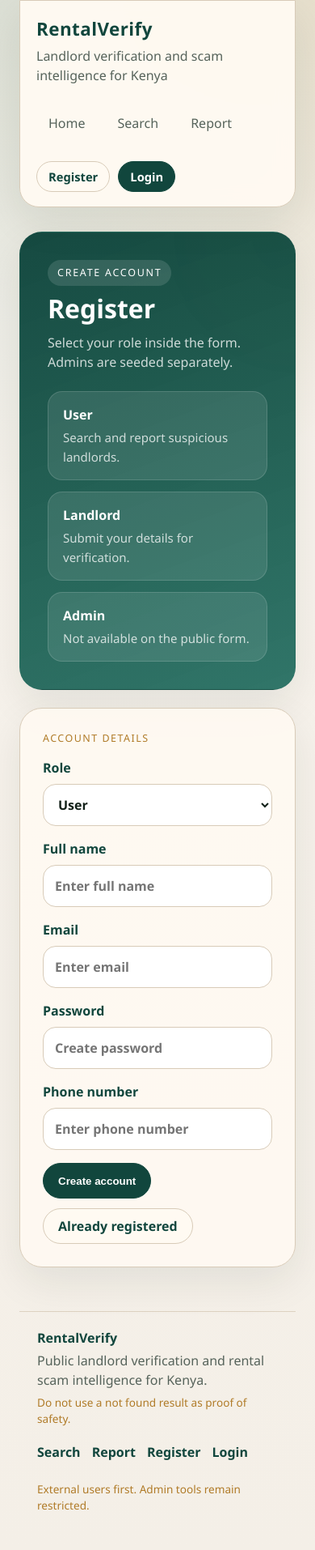
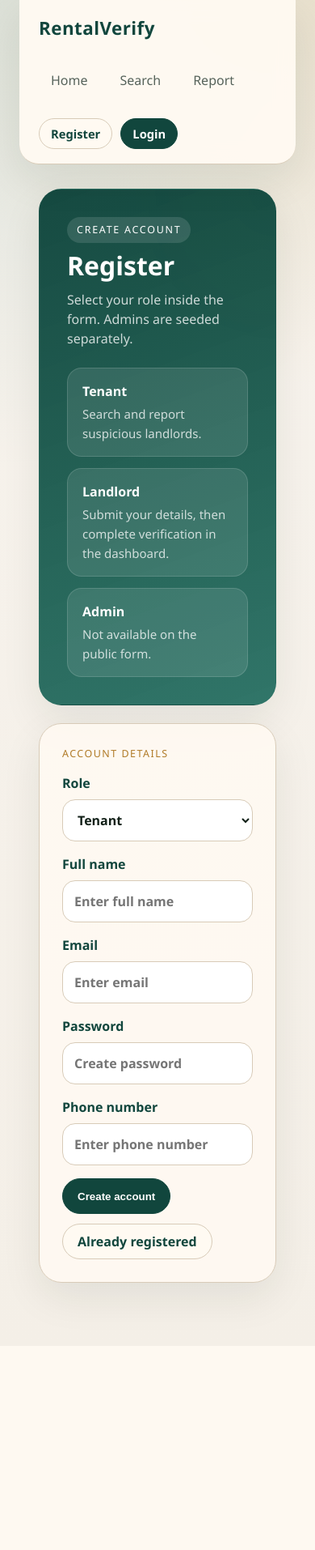
Before and after one commit to Elizabethgitacu/rentalverify, a FastAPI app: page /register in a window 390 px wide. Shown: the whole page at 81% size. After the commit the page ends 1627 px from the top, so only its background shows below. Run offline with FastAPI, Linux system fonts and the light colour scheme.

Commit message:
Refactor user roles and dashboard structure; update templates for tenant functionality
- Updated .gitignore to exclude app/uploads/
- Changed user references to tenant in README.md and main.py
- Added tenant dashboard and login functionality in main.py
- Updated database schema in storage.py to include tenant-specific fields
- Modified templates for login, registration, and dashboards to reflect tenant role
- Enhanced CSS for better layout and responsiveness
- Implemented document upload functionality for landlords

```diff
--- a/app/main.py
+++ b/app/main.py
@@ -1,13 +1,14 @@
 import os
 from pathlib import Path
 
-from fastapi import FastAPI, Form, Query, Request
+from fastapi import FastAPI, File, Form, Query, Request, UploadFile
 from fastapi.responses import HTMLResponse, RedirectResponse
 from fastapi.staticfiles import StaticFiles
 from fastapi.templating import Jinja2Templates
 from starlette.middleware.sessions import SessionMiddleware
 
 from app.storage import (
+    add_landlord_documents,
     approve_landlord,
     authenticate,
     close_report,
@@ -15,11 +16,13 @@ from app.storage import (
     create_scam_report,
     dashboard_stats,
     demo_store,
+    get_landlord_documents,
     get_landlord_profile_by_email,
     get_pending_landlords,
     get_recent_reports,
     get_recent_searches,
     get_reports,
+    get_tenant_profile_by_email,
     get_user_dashboard_overview,
     homepage_stats,
     escalate_report,
@@ -27,10 +30,13 @@ from app.storage import (
     reject_landlord,
     search_landlord,
     search_timeline,
+    update_landlord_profile,
+    update_tenant_profile,
 )
 
 
 BASE_DIR = Path(__file__).resolve().parent
+UPLOAD_DIR = BASE_DIR / "uploads"
 app = FastAPI(title="RentalVerify")
 app.add_middleware(
     SessionMiddleware,
@@ -57,12 +63,18 @@ def redirect(url: str) -> RedirectResponse:
 
 def is_role(request: Request, role: str) -> bool:
     user = request.session.get("user")
-    return bool(user and user.get("role") == role)
+    if not user:
+        return False
+    current_role = user.get("role")
+    if role == "tenant":
+        return current_role in {"tenant", "user"}
+    return current_role == role
 
 
 def dashboard_url_for_role(role: str) -> str:
     return {
-        "user": "/user/dashboard",
+        "tenant": "/tenant/dashboard",
+        "user": "/tenant/dashboard",
         "landlord": "/landlord/dashboard",
         "admin": "/admin/dashboard",
     }.get(role, "/")
@@ -72,6 +84,18 @@ def demo_landlord_profile() -> dict:
     profile = demo_store.landlords[0].copy()
     profile["status"] = "Pending Review"
     return profile
+
+
+def _save_upload(email: str, label: str, upload: UploadFile) -> str:
+    UPLOAD_DIR.mkdir(parents=True, exist_ok=True)
+    safe_name = upload.filename or f"{label}.bin"
+    safe_name = safe_name.replace("/", "_").replace("\\", "_")
+    target_dir = UPLOAD_DIR / email.replace("@", "_at_")
+    target_dir.mkdir(parents=True, exist_ok=True)
+    target_path = target_dir / f"{label}_{safe_name}"
+    with target_path.open("wb") as buffer:
+        buffer.write(upload.file.read())
+    return str(target_path)
 
 
 @app.get("/", response_class=HTMLResponse)
@@ -95,10 +119,10 @@ def home(request: Request):
 
 
 @app.get("/login", response_class=HTMLResponse)
-def login_page(request: Request, role: str = Query(default="user")):
+def login_page(request: Request, role: str = Query(default="tenant")):
     role = role.lower()
-    if role not in {"user", "landlord", "admin"}:
-        role = "user"
+    if role not in {"tenant", "landlord", "admin"}:
+        role = "tenant"
     return render(
         request,
         "login.html",
@@ -115,6 +139,8 @@ def login_submit(
     password: str = Form(...),
 ):
     role = role.lower()
+    if role == "user":
+        role = "tenant"
     if authenticate(email, password, role):
         request.session["user"] = {"role": role, "email": email, "name": role.title()}
         if role == "landlord":
@@ -130,10 +156,10 @@ def login_submit(
 
 
 @app.get("/register", response_class=HTMLResponse)
-def register_page(request: Request, role: str = Query(default="user")):
+def register_page(request: Request, role: str = Query(default="tenant")):
     role = role.lower()
-    if role not in {"user", "landlord"}:
-        role = "user"
+    if role not in {"tenant", "landlord"}:
+        role = "tenant"
     return render(
         request,
         "register.html",
@@ -156,10 +182,11 @@ def register_submit(
     ownership_notes: str = Form(""),
 ):
     role = role.lower()
-    if role not in {"user", "landlord"}:
-        return render(request, "register.html", active_page="register", role="user", error="Choose User or Landlord.")
-    if role == "landlord" and not all([national_id_number.strip(), m_pesa_number.strip(), property_location.strip()]):
-        return render(request, "register.html", active_page="register", role=role, error="Landlord registration needs ID, M-Pesa, and property location.")
+    role = role.lower()
+    if role not in {"tenant", "landlord"}:
+        return render(request, "register.html", active_page="register", role="tenant", error="Choose Tenant or Landlord.")
+    if role == "landlord" and not phone_number.strip():
+        return render(request, "register.html", active_page="register", role=role, error="Landlord registration needs a phone number.")
     try:
         account = create_account(
             {
@@ -311,9 +338,26 @@ def landlord_login_submit(
     return redirect("/login?role=landlord")
 
 
+@app.get("/tenant/login", response_class=HTMLResponse)
+def tenant_login(request: Request):
+    return redirect("/login?role=tenant")
+
+
 @app.get("/user/login", response_class=HTMLResponse)
 def user_login(request: Request):
-    return redirect("/login?role=user")
+    return redirect("/login?role=tenant")
+
+
+@app.post("/tenant/login", response_class=HTMLResponse)
+def tenant_login_submit(
+    request: Request,
+    email: str = Form(...),
+    password: str = Form(...),
+):
+    if authenticate(email, password, "tenant"):
+        request.session["user"] = {"role": "tenant", "email": email, "name": "Tenant"}
+        return redirect("/tenant/dashboard")
+    return redirect("/login?role=tenant")
 
 
 @app.post("/user/login", response_class=HTMLResponse)
@@ -322,24 +366,42 @@ def user_login_submit(
     email: str = Form(...),
     password: str = Form(...),
 ):
-    if authenticate(email, password, "user"):
-        request.session["user"] = {"role": "user", "email": email, "name": "User"}
-        return redirect("/user/dashboard")
-    return redirect("/login?role=user")
+    return tenant_login_submit(request, email=email, password=password)
+
+
+@app.get("/tenant/dashboard", response_class=HTMLResponse)
+def tenant_dashboard(request: Request):
+    if not is_role(request, "tenant"):
+        return redirect("/login?role=tenant")
+    user = request.session.get("user") or {}
+    profile = get_tenant_profile_by_email(user.get("email", "")) or {"national_id_number": "", "m_pesa_number": "", "profile_status": "incomplete"}
+    return render(
+        request,
+        "tenant_dashboard.html",
+        active_page="tenant_dashboard",
+        profile=profile,
+        overview=get_user_dashboard_overview(),
+        recent_searches=get_recent_searches(),
+        recent_reports=get_recent_reports(),
+    )
 
 
 @app.get("/user/dashboard", response_class=HTMLResponse)
 def user_dashboard(request: Request):
-    if not is_role(request, "user"):
-        return redirect("/login?role=user")
-    return render(
-        request,
-        "user_dashboard.html",
-        active_page="user_dashboard",
-        overview=get_user_dashboard_overview(),
-        recent_searches=get_recent_searches(),
-        recent_reports=get_recent_reports(),
-    )
+    return redirect("/tenant/dashboard")
+
+
+@app.post("/tenant/profile")
+def tenant_profile_submit(
+    request: Request,
+    national_id_number: str = Form(...),
+    m_pesa_number: str = Form(...),
+):
+    if not is_role(request, "tenant"):
+        return redirect("/login?role=tenant")
+    user = request.session.get("user") or {}
+    update_tenant_profile(user.get("email", ""), national_id_number, m_pesa_number)
+    return redirect("/tenant/dashboard")
 
 
 @app.get("/landlord/dashboard", response_class=HTMLResponse)
@@ -348,18 +410,53 @@ def landlord_dashboard(request: Request):
         return redirect("/login?role=landlord")
     user = request.session.get("user") or {}
     profile = request.session.get("landlord_profile") or get_landlord_profile_by_email(user.get("email", "")) or demo_landlord_profile()
+    documents = get_landlord_documents(user.get("email", ""))
     return render(
         request,
         "landlord_dashboard.html",
         active_page="landlord_dashboard",
         profile=profile,
-        documents=[
-            "National ID copy",
-            "Property ownership document",
-            "Passport photo",
-            "Phone number confirmation",
-        ],
+        documents=documents,
     )
+
+
+@app.post("/landlord/profile")
+def landlord_profile_submit(
+    request: Request,
+    national_id_number: str = Form(...),
+    m_pesa_number: str = Form(...),
+    property_location: str = Form(...),
+    ownership_notes: str = Form(""),
+):
+    if not is_role(request, "landlord"):
+        return redirect("/login?role=landlord")
+    user = request.session.get("user") or {}
+    update_landlord_profile(user.get("email", ""), national_id_number, m_pesa_number, property_location, ownership_notes)
+    request.session["landlord_profile"] = get_landlord_profile_by_email(user.get("email", "")) or demo_landlord_profile()
+    return redirect("/landlord/dashboard")
+
+
+@app.post("/landlord/documents")
+async def landlord_documents_submit(
+    request: Request,
+    id_copy: UploadFile | None = File(default=None),
+    ownership_document: UploadFile | None = File(default=None),
+    passport_photo: UploadFile | None = File(default=None),
+):
+    if not is_role(request, "landlord"):
+        return redirect("/login?role=landlord")
+    user = request.session.get("user") or {}
+    docs = []
+    for label, upload in [
+        ("ID copy", id_copy),
+        ("Ownership document", ownership_document),
+        ("Passport photo", passport_photo),
+    ]:
+        if upload and upload.filename:
+            docs.append((label, _save_upload(user.get("email", ""), label.replace(" ", "_"), upload)))
+    if docs:
+        add_landlord_documents(user.get("email", ""), docs)
+    return redirect("/landlord/dashboard")
 
 
 @app.get("/admin/login", response_class=HTMLResponse)
--- a/app/static/css/main.css
+++ b/app/static/css/main.css
@@ -38,22 +38,25 @@ a {
 }
 
 .site-shell {
-  max-width: 1280px;
-  margin: 0 auto;
-  padding: 24px;
+  width: 100%;
 }
 
 .topbar {
   display: flex;
   justify-content: space-between;
   gap: 24px;
-  align-items: end;
-  padding: 18px 20px;
-  border: 1px solid var(--line);
-  border-radius: 24px;
-  background: rgba(255, 250, 242, 0.84);
+  align-items: center;
+  width: 100%;
+  padding: 18px 24px;
+  border: 0;
+  border-bottom: 1px solid var(--line);
+  border-radius: 0;
+  background: rgba(255, 250, 242, 0.96);
   backdrop-filter: blur(10px);
   box-shadow: var(--shadow);
+  position: sticky;
+  top: 0;
+  z-index: 100;
 }
 
 .topbar-actions {
@@ -103,7 +106,9 @@ a {
 }
 
 .page {
-  padding: 28px 0 54px;
+  max-width: 1280px;
+  margin: 0 auto;
+  padding: 28px 24px 54px;
 }
 
 .site-footer {
--- a/app/templates/admin_login.html
+++ b/app/templates/admin_login.html
@@ -31,7 +31,7 @@
     {% endif %}
     <form class="form-grid" method="post" action="/admin/login" autocomplete="off">
       <label class="full">
-        Username
+        Email
         <input type="text" name="email" autocomplete="off" autocapitalize="off" spellcheck="false" data-lpignore="true" readonly onfocus="this.removeAttribute('readonly')" placeholder="Enter admin email">
       </label>
       <label class="full">
--- a/app/templates/base.html
+++ b/app/templates/base.html
@@ -11,7 +11,6 @@
     <header class="topbar">
       <div class="brand-wrap">
         <div class="brand">RentalVerify</div>
-        <div class="brand-subtitle">Landlord verification and scam intelligence for Kenya</div>
       </div>
       <nav class="nav">
         <a class="{% if active_page == 'home' %}active{% endif %}" href="/">Home</a>
@@ -23,7 +22,6 @@
       </nav>
       <div class="topbar-actions">
         {% if current_user %}
-        <a class="btn btn-secondary btn-sm" href="{{ dashboard_url if dashboard_url else '/' }}">Dashboard</a>
         <a class="btn btn-primary btn-sm" href="/logout">Logout</a>
         {% else %}
         <a class="btn btn-secondary btn-sm" href="/register">Register</a>
@@ -36,6 +34,7 @@
       {% block content %}{% endblock %}
     </main>
 
+    {% if active_page == 'home' %}
     <footer class="site-footer">
       <div class="footer-brand">
         <strong>RentalVerify</strong>
@@ -49,9 +48,10 @@
         <a href="/login">Login</a>
       </div>
       <div class="footer-note">
-        <span>External users first. Admin tools remain restricted.</span>
+        <span>Public users first.</span>
       </div>
     </footer>
+    {% endif %}
   </div>
 </body>
 </html>
--- a/app/templates/login.html
+++ b/app/templates/login.html
@@ -7,7 +7,7 @@
     <h1>Login</h1>
     <p>Choose your role, then sign in to the right dashboard.</p>
     <div class="auth-points">
-      <div><strong>Users</strong><span>Search, report, and follow up.</span></div>
+      <div><strong>Tenants</strong><span>Search, report, and follow up.</span></div>
       <div><strong>Landlords</strong><span>View verification status and documents.</span></div>
       <div><strong>Admins</strong><span>Review submissions and reports.</span></div>
     </div>
@@ -22,7 +22,7 @@
       <label class="full">
         Role
         <select name="role" autocomplete="off">
-          <option value="user" {% if role == 'user' %}selected{% endif %}>User</option>
+          <option value="tenant" {% if role == 'tenant' %}selected{% endif %}>Tenant</option>
           <option value="landlord" {% if role == 'landlord' %}selected{% endif %}>Landlord</option>
           <option value="admin" {% if role == 'admin' %}selected{% endif %}>Admin</option>
         </select>
--- a/app/templates/register.html
+++ b/app/templates/register.html
@@ -7,8 +7,8 @@
     <h1>Register</h1>
     <p>Select your role inside the form. Admins are seeded separately.</p>
     <div class="auth-points">
-      <div><strong>User</strong><span>Search and report suspicious landlords.</span></div>
-      <div><strong>Landlord</strong><span>Submit your details for verification.</span></div>
+      <div><strong>Tenant</strong><span>Search and report suspicious landlords.</span></div>
+      <div><strong>Landlord</strong><span>Submit your details, then complete verification in the dashboard.</span></div>
       <div><strong>Admin</strong><span>Not available on the public form.</span></div>
     </div>
   </aside>
@@ -18,11 +18,11 @@
     {% if error %}
     <div class="form-alert">{{ error }}</div>
     {% endif %}
-    <form class="form-grid" method="post" action="/register" autocomplete="off" id="register-form">
+    <form class="form-grid" method="post" action="/register" autocomplete="off">
       <label class="full">
         Role
         <select name="role" id="role-select" autocomplete="off">
-          <option value="user" {% if role == 'user' %}selected{% endif %}>User</option>
+          <option value="tenant" {% if role == 'tenant' %}selected{% endif %}>Tenant</option>
           <option value="landlord" {% if role == 'landlord' %}selected{% endif %}>Landlord</option>
         </select>
       </label>
@@ -42,23 +42,10 @@
         Phone number
         <input type="text" name="phone_number" autocomplete="off" placeholder="Enter phone number">
       </label>
-      <div id="landlord-fields" class="full register-section">
-        <label>
-          National ID
-          <input type="text" name="national_id_number" autocomplete="off" placeholder="Enter national ID">
-        </label>
-        <label>
-          M-Pesa number
-          <input type="text" name="m_pesa_number" autocomplete="off" placeholder="Enter M-Pesa number">
-        </label>
-        <label class="full">
-          Property location
-          <input type="text" name="property_location" autocomplete="off" placeholder="Enter property location">
-        </label>
-        <label class="full">
-          Ownership notes
-          <textarea name="ownership_notes" rows="4" placeholder="Add ownership notes"></textarea>
-        </label>
+      <div id="landlord-note" class="full register-section" hidden>
+        <p>
+          Landlord verification details and document uploads are completed after login from the dashboard.
+        </p>
       </div>
       <div class="button-row full">
         <button class="btn btn-primary" type="submit">Create account</button>
@@ -70,10 +57,9 @@
 
 <script>
   const roleSelect = document.getElementById('role-select');
-  const landlordFields = document.getElementById('landlord-fields');
+  const landlordNote = document.getElementById('landlord-note');
   const refresh = () => {
-    const isLandlord = roleSelect.value === 'landlord';
-    landlordFields.hidden = !isLandlord;
+    landlordNote.hidden = roleSelect.value !== 'landlord';
   };
   roleSelect.addEventListener('change', refresh);
   refresh();
```
Also changed, not shown: other parts of app/static/css/main.css (+30 -3 lines), app/storage.py (+167 -17 lines), app/templates/landlord_dashboard.html (+45 -13 lines), app/templates/tenant_dashboard.html (added, +92 -0 lines), app/templates/user_dashboard.html (+7 -56 lines), app/templates/user_login.html (+7 -39 lines), README.md, 1 other file.
